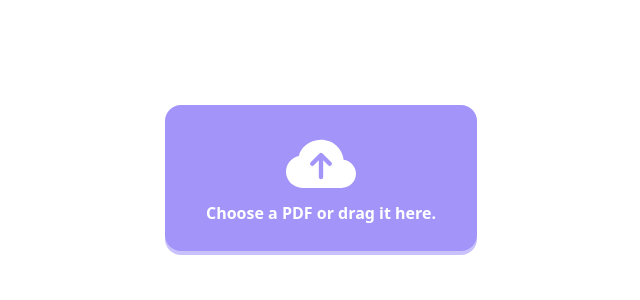
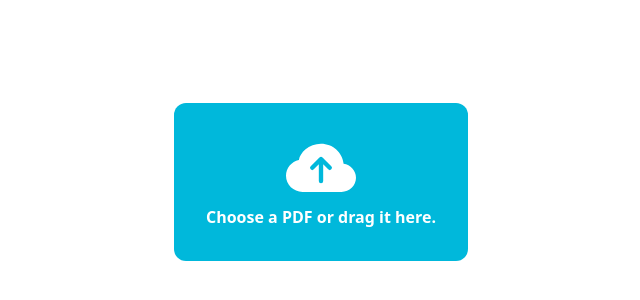
Before and after one commit to SimonXVB/PDEdit, a React (Vite) app: page / in a window 1280 px wide. Shown: the part 218-518 px from the top of the page, without its empty margins (319-959 px from the left). Built offline with nearby package versions, Linux system fonts and the light colour scheme.

Commit message:
changed styling

```diff
--- a/src/Components/Individuals/LoadingSpinner.tsx
+++ b/src/Components/Individuals/LoadingSpinner.tsx
@@ -1,7 +1,7 @@
 export function LoadingSpinner() {
     return (
         <div className="fixed top-0 left-0 h-screen w-screen bg-gray-400/40 flex justify-center items-center z-20">
-            <svg id="loading-spinner" xmlns="http://www.w3.org/2000/svg" height="75px" viewBox="0 -960 960 960" width="75px" fill="#ad46ff">
+            <svg id="loading-spinner" xmlns="http://www.w3.org/2000/svg" height="75px" viewBox="0 -960 960 960" width="75px" fill="#00b8db">
                 <path d="M480-46q-90 0-168.97-34.08-78.97-34.07-137.92-93.03-58.96-58.95-93.03-137.92Q46-390 46-480q0-90.14 34.06-168.88 34.07-78.74 93-137.93Q232-846 311-880t169-34q26 0 44.5 18.5T543-851q0 26-18.5 44.5T480-788q-128.01 0-218.01 89.99-89.99 89.99-89.99 218T261.99-262q89.99 90 218 90T698-261.99q90-90 90-218.01 0-26 18.5-44.5T851-543q26 0 44.5 18.5T914-480q0 90-34.06 169.01-34.07 79.01-93 138Q728-114 649.14-80 570.28-46 480-46Z"/>
             </svg>
         </div>
--- a/src/Components/Individuals/3DButton.tsx
+++ b/src/Components/Individuals/NavbarButton.tsx
@@ -6,9 +6,8 @@ interface ButtonInterface {
 
 export function NavbarButton({ children, title, onClick }: ButtonInterface) {
     return (
-        <button onClick={onClick} title={title} className="button">
-            <span className="bg"></span>
-            <span className="front">{children}</span>
+        <button onClick={onClick} title={title} className="relative bg-cyan-500 text-white px-3 py-1 rounded-xl font-semibold cursor-pointer hover:bg-cyan-500/80 hover:-translate-y-0.5">
+            {children}
         </button>
     )
 };
--- a/src/Components/Individuals/PDFPage.tsx
+++ b/src/Components/Individuals/PDFPage.tsx
@@ -35,7 +35,7 @@ export function PDFPage({ el }: { el: PDFPagesType }) {
     }, [el.pdfImg, el.pdfInfo.height, el.pdfInfo.rotation, el.pdfInfo.width, zoomCTX.zoomLevel]);
 
     return (
-        <div className="mx-auto mb-4 border-2 box-content border-[#A294F9]" id={el.pdfID}>
+        <div className="mx-auto mb-4 shadow-xl shadow-gray-400" id={el.pdfID}>
             <canvas ref={canvasRef}></canvas>
         </div>
     )
--- a/src/Components/Individuals/SidebarPage.tsx
+++ b/src/Components/Individuals/SidebarPage.tsx
@@ -18,8 +18,8 @@ export function SidebarPage({ el, i, draggingId, setDraggingId }: SideBarInterfa
     function handleDragOver(e: React.DragEvent<HTMLCanvasElement>) {
         e.preventDefault();
 
-        e.currentTarget.style.borderColor = "#A294F9";
-        e.currentTarget.style.outline = "3px solid #A294F9";
+        e.currentTarget.style.borderColor = "#00b8db";
+        e.currentTarget.style.outline = "3px solid #00b8db";
     };
 
     function handleDragLeave(e: React.DragEvent<HTMLCanvasElement>) {
@@ -72,7 +72,7 @@ export function SidebarPage({ el, i, draggingId, setDraggingId }: SideBarInterfa
         <div id={el.pdfID} className="relative">
             {draggingId === i &&
                 <div className="absolute top-0 left-0 w-full h-full bg-white z-10">
-                    <div className="h-full rounded-xl border-2 border-dashed border-[#A294F9]"></div>
+                    <div className="h-full rounded-xl border-2 border-dashed border-cyan-500"></div>
                 </div>
             }
             <canvas ref={canvasRef} className="border-[1px] cursor-grab w-[120px]"
--- a/src/Components/Individuals/UploadButton.tsx
+++ b/src/Components/Individuals/UploadButton.tsx
@@ -4,15 +4,10 @@ export function UploadButton({ handleFile }: { handleFile: (e: React.ChangeEvent
     const inputButtonRef = useRef<HTMLInputElement>(null);
 
     return (
-        <button className="button" onClick={() => inputButtonRef.current!.click()}>
-            <span className="bg"></span>
-            <span className="front">
-                <div className="flex flex-col items-center p-5">
-                    <svg xmlns="http://www.w3.org/2000/svg" width="70" height="70" fill="#FFFFFF" viewBox="0 0 16 16"><path d="M8 2a5.53 5.53 0 0 0-3.594 1.342c-.766.66-1.321 1.52-1.464 2.383C1.266 6.095 0 7.555 0 9.318 0 11.366 1.708 13 3.781 13h8.906C14.502 13 16 11.57 16 9.773c0-1.636-1.242-2.969-2.834-3.194C12.923 3.999 10.69 2 8 2m2.354 5.146a.5.5 0 0 1-.708.708L8.5 6.707V10.5a.5.5 0 0 1-1 0V6.707L6.354 7.854a.5.5 0 1 1-.708-.708l2-2a.5.5 0 0 1 .708 0z"/></svg>
-                    <div><strong>Choose a PDF</strong> or drag it here.</div>
-                    <input type="file" onChange={handleFile} ref={inputButtonRef} className="absolute w-full h-full opacity-0 cursor-pointer"/>
-                </div>
-            </span>
+        <button onClick={() => inputButtonRef.current!.click()} className="flex flex-col items-center relative p-8 bg-cyan-500 text-white rounded-xl font-semibold cursor-pointer hover:bg-cyan-500/80 hover:-translate-y-0.5">
+            <svg xmlns="http://www.w3.org/2000/svg" width="70" height="70" fill="#FFFFFF" viewBox="0 0 16 16"><path d="M8 2a5.53 5.53 0 0 0-3.594 1.342c-.766.66-1.321 1.52-1.464 2.383C1.266 6.095 0 7.555 0 9.318 0 11.366 1.708 13 3.781 13h8.906C14.502 13 16 11.57 16 9.773c0-1.636-1.242-2.969-2.834-3.194C12.923 3.999 10.69 2 8 2m2.354 5.146a.5.5 0 0 1-.708.708L8.5 6.707V10.5a.5.5 0 0 1-1 0V6.707L6.354 7.854a.5.5 0 1 1-.708-.708l2-2a.5.5 0 0 1 .708 0z"/></svg>
+            <div><strong>Choose a PDF</strong> or drag it here.</div>
+            <input type="file" onChange={handleFile} ref={inputButtonRef} className="absolute w-full top-0 h-full opacity-0 cursor-pointer select-none"/>
         </button>
     )
 };
--- a/src/Components/MainPage.tsx
+++ b/src/Components/MainPage.tsx
@@ -14,7 +14,7 @@ export function MainPage() {
     const { loadInitialPDF } = useLoadInitialPDF();
     const { ctrlWheelZoom } = useZoomPages();
 
-    function handleFile(e: React.ChangeEvent<HTMLInputElement>): void {
+    function handleFile(e: React.ChangeEvent<HTMLInputElement>) {
         if(e.target.files) {
             loadInitialPDF(e.target.files[0]);
         };
@@ -39,7 +39,7 @@ export function MainPage() {
             {pdfCTX.pdfDoc &&
                 <div ref={divRef} className="min-h-screen h-full">
                     <Navbar/>
-                    <div className="flex w-full">
+                    <div className="flex">
                         <RenderPages/>
                         <Sidebar/>
                     </div>
--- a/src/Components/Sidebar.tsx
+++ b/src/Components/Sidebar.tsx
@@ -8,7 +8,7 @@ export function Sidebar() {
     const [draggingId, setDraggingId] = useState<number | null>(null);
 
     return (
-        <div className="sticky top-4 flex flex-col items-center max-h-[85vh] h-fit mx-4 p-4 border-4 border-[#A294F9] rounded-lg overflow-y-auto" id="sidebarContainer">
+        <div className="sticky top-4 flex flex-col items-center max-h-[85vh] h-fit mx-4 p-4 border-4 border-cyan-500 rounded-xl overflow-y-auto" id="sidebarContainer">
             {pdfCTX.pdfPages.map((el, i) => (
                 <div key={i} className="mb-2">
                     <SidebarPage el={el} i={i} draggingId={draggingId} setDraggingId={setDraggingId}/>
--- a/src/main.tsx
+++ b/src/main.tsx
@@ -5,5 +5,5 @@ import { App } from './App.tsx'
 createRoot(document.getElementById('root')!).render(
   <StrictMode>
     <App />
-  </StrictMode>,
+  </StrictMode>
 );
--- a/src/style.css
+++ b/src/style.css
@@ -15,65 +15,6 @@
 }
 /*Loading Spinner*/
 
-/*3D Button*/
-.button {
-    position: relative;
-    border: none;
-    background: transparent;
-    padding: 0;
-    cursor: pointer;
-    outline-offset: 4px;
-}
-
-.bg {
-    position: absolute;
-    top: 0;
-    left: 0;
-    width: 100%;
-    height: 100%;
-    border-radius: 16px;
-    background: #a194f994;
-}
-
-.front {
-    display: block;
-    position: relative;
-    padding: 6px 21px;
-    border-radius: 16px;
-    color: white;
-    background-color: #A294F9;
-    will-change: transform;
-    transform: translateY(-4px);
-    transition: transform 600ms cubic-bezier(0.3, 0.7, 0.4, 1);
-    font-weight: 600;
-}
-
-.button:hover .front {
-    transform: translateY(-6px);
-    transition: transform 250ms cubic-bezier(0.3, 0.7, 0.4, 1.5);
-}
-
-.button:active .front {
-    transform: translateY(-2px);
-    transition: transform 34ms;
-}
-
-.button:hover .shadow {
-    transform: translateY(4px);
-    transition: transform 250ms cubic-bezier(0.3, 0.7, 0.4, 1.5);
-}
-
-.button:active .shadow {
-    transform: translateY(1px);
-    transition: transform 34ms;
-}
-
-.button:focus:not(:focus-visible) {
-    outline: none;
-}
-/*3D Button*/
-
-
 /*Sidebar*/
 #sidebarContainer {
     -ms-overflow-style: none;
```
Also changed, not shown: src/Components/Individuals/PDFPageControls.tsx (+5 -5 lines), src/Components/Navbar.tsx (+4 -4 lines).
